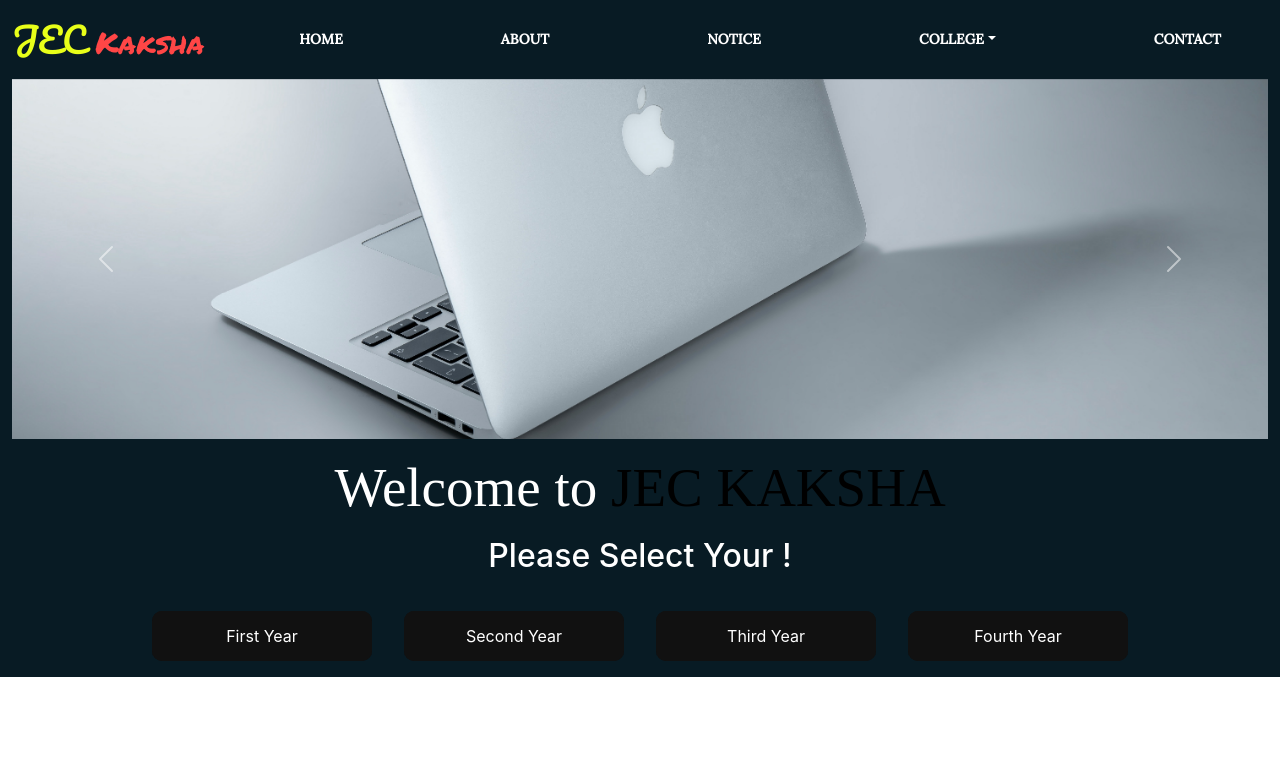
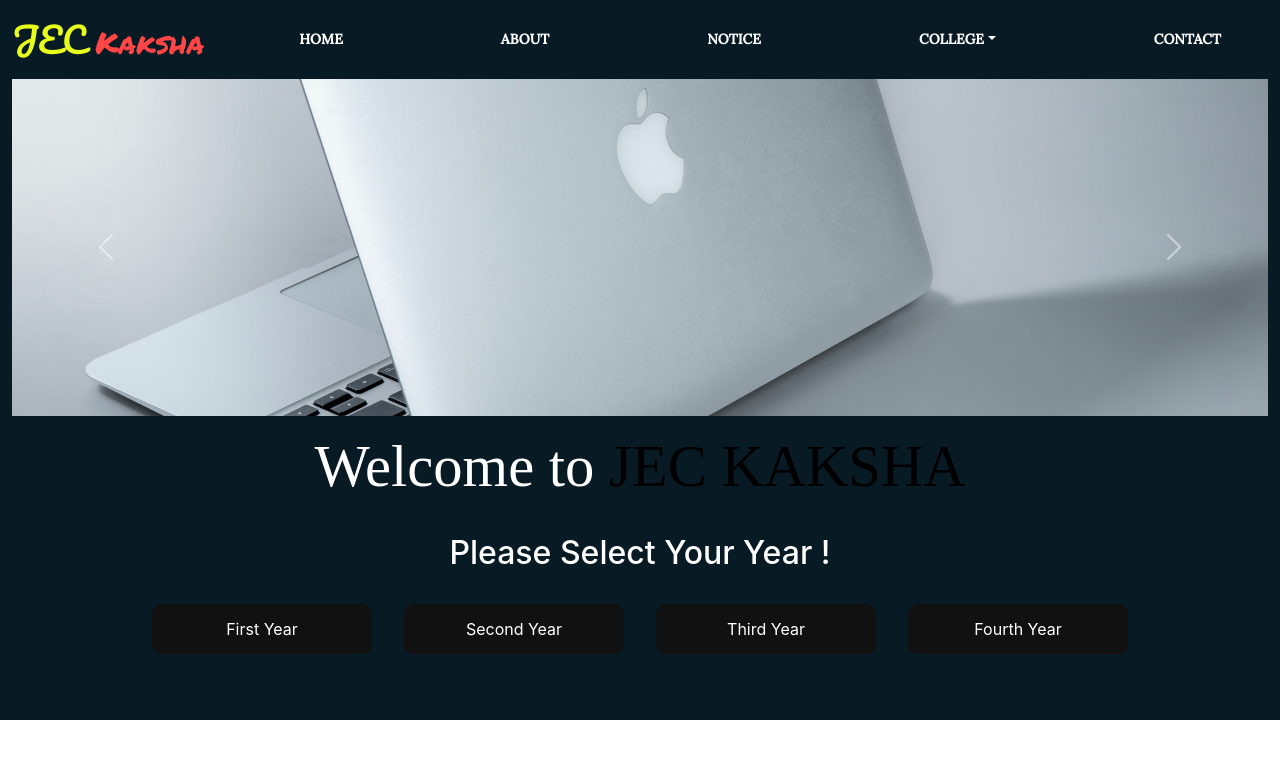
Before and after one commit to RiteshAldak1302/jec-kaksha-app, a React (Create React App) app: page / in a window 1280 px wide. Shown: the top 758 px of the page. Built offline with nearby package versions, Linux system fonts and the light colour scheme; a web font is replaced by a local one.

Commit message:
some changes in home

```diff
--- a/src/components/College.js
+++ b/src/components/College.js
@@ -5,10 +5,10 @@ const College = () => {
         <div>
             <div className="container-fluid" style={{"backgroundColor":"rgb(8, 27, 36)" ,"margin":"0px auto"}}>
                 <div className="heading d-flex justify-content-center">
-            <h1 className="text1 text-center my-3" style={{"fontSize":"55px" , "color":"white"}} >Welcome to <span className="text-head" style={{"color":"black"}}>JEC</span> <span className="text-head" style={{"color":"black"}} >KAKSHA</span> </h1>
+            <h1 className="text1 text-center my-3" style={{"fontSize":"58.6px" , "color":"white"}} >Welcome to <span className="text-head" style={{"color":"black"}}>JEC</span> <span className="text-head" style={{"color":"black"}} >KAKSHA</span> </h1>
             </div>
-            <h2 className="text-center" style={{"color":"white"}}>Please Select Your !</h2>
-            <div className="button-sec d-flex justify-content-center">
+            <h2 className="text-center my-3" style={{"color":"white"}}>Please Select Your Year !</h2>
+            <div className="button-sec d-flex justify-content-center" style={{"height":"132px" }}>
             <button class="glow-on-hover mx-3 my-3"  type="button"> <a href="/" style={{"textDecoration":"none" , "color":"white"}}>First Year</a></button>
             <button class="glow-on-hover mx-3 my-3" type="button"><a href="/" style={{"textDecoration":"none" , "color":"white"}}>Second Year</a></button>
             <button class="glow-on-hover mx-3 my-3" type="button"><a href="/" style={{"textDecoration":"none" , "color":"white"}}>Third Year</a></button>
--- a/src/components/Navbar.js
+++ b/src/components/Navbar.js
@@ -11,11 +11,11 @@ const Navbar = () => {
   // }
     return (
         <div>
-            <nav className="navbar navbar-expand-lg navbar" style={{"backgroundColor":"#081b24"}}>
+            <nav className="navbar navbar-expand-lg navbar " style={{"backgroundColor":"#081b24"}}>
   <div className="container-fluid">
     <a className="navbar-brand" href="/"> <span className="title1"> JEC </span> <span className="title2"> Kaksha </span> </a>
     <button className="navbar-toggler  navbar-toggler-light" type="button" data-bs-toggle="collapse" data-bs-target="#navbarSupportedContent" aria-controls="navbarSupportedContent" aria-expanded="false" aria-label="Toggle navigation">
-      <span className="navbar-toggler-icon navbar-toggler-icon-light"></span>
+      <span className="navbar-toggler-icon icon-bar navbar-toggler-icon-light"></span>
     </button>
     <div className="collapse navbar-collapse" id="navbarSupportedContent">
       <ul className="navbar-nav me-auto mb-2 mb-lg-0">
--- a/src/components/Slider.js
+++ b/src/components/Slider.js
@@ -6,9 +6,9 @@ import img3 from '../img/3.jpg'
 
 const Slider = () => {
     return (
-        <div className="container-fluid" style={{"backgroundColor":"rgb(8, 27, 36)"}}>
-           <div id="carouselExampleControlsNoTouching" class="carousel slide carousel-fade" style={{"height":"45vh"}}  data-bs-touch="false" data-bs-interval="false">
-  <div class="carousel-inner" style={{"height":"45vh"}}>
+        <div className="container-fluid embed-responsive" style={{"backgroundColor":"rgb(8, 27, 36)"}}>
+           <div id="carouselExampleControlsNoTouching" class="carousel slide carousel-fade"  data-bs-touch="false" data-bs-interval="false">
+  <div class="carousel-inner" >
     <div class="carousel-item active" >
       <img src={img1}  class="d-block w-100" alt="..."/>
     </div>
--- a/src/index.css
+++ b/src/index.css
@@ -251,5 +251,18 @@ font-family: 'Rampart One', cursive;
 }
 
 .button-sec{
-  margin: 20px auto;
+  margin: 0px auto;
 }
+
+/* // change slider height  */
+.carousel .carousel-item {
+  height: 337.2px;
+}
+
+.carousel-item img {
+    position: absolute;
+    object-fit:cover;
+    top: 0;
+    left: 0;
+    min-height: 500px;
+}
```
